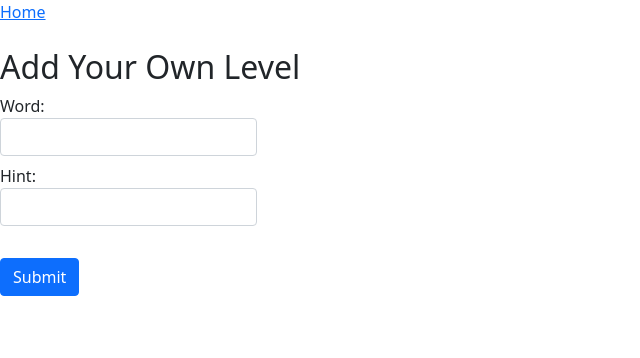
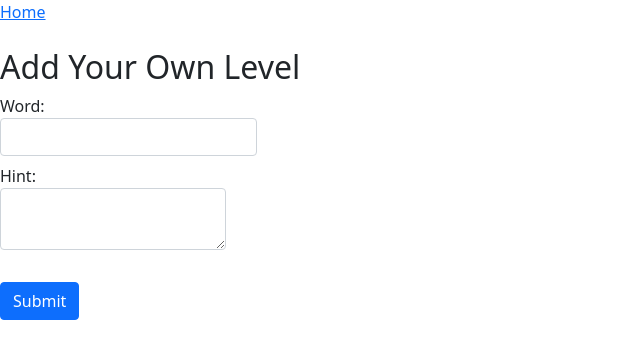
Before and after one commit to tsbrun/hangman, a React (Create React App) app: page /add-new-level in a window 1280 px wide. Shown: the top 358 px of the page, without its empty margins (0-640 px from the left). Built offline with nearby package versions, Linux system fonts and the light colour scheme.

Commit message:
Use textarea

```diff
--- a/src/components/levels/LevelForm.js
+++ b/src/components/levels/LevelForm.js
@@ -41,7 +41,7 @@ export default function LevelForm() {
             <br />
             <Form.Label>
                 Hint:
-                <Form.Control type="text" value={hint} onChange={e => setHint(e.target.value)} />
+                <Form.Control as="textarea" value={hint} onChange={e => setHint(e.target.value)} />
             </Form.Label>
             <br /><br />
             <Button variant="primary" onClick={e => handleSubmit(e)}>Submit</Button>
--- a/src/containers/Hangman.js
+++ b/src/containers/Hangman.js
@@ -6,7 +6,6 @@ import Image from "../components/hangman/Image";
 import Hint from "../components/hangman/Hint";
 
 import Button from "react-bootstrap/Button";
-import Alert from "react-bootstrap/Alert";
 
 function Hangman() {
     // get level from location object
```
